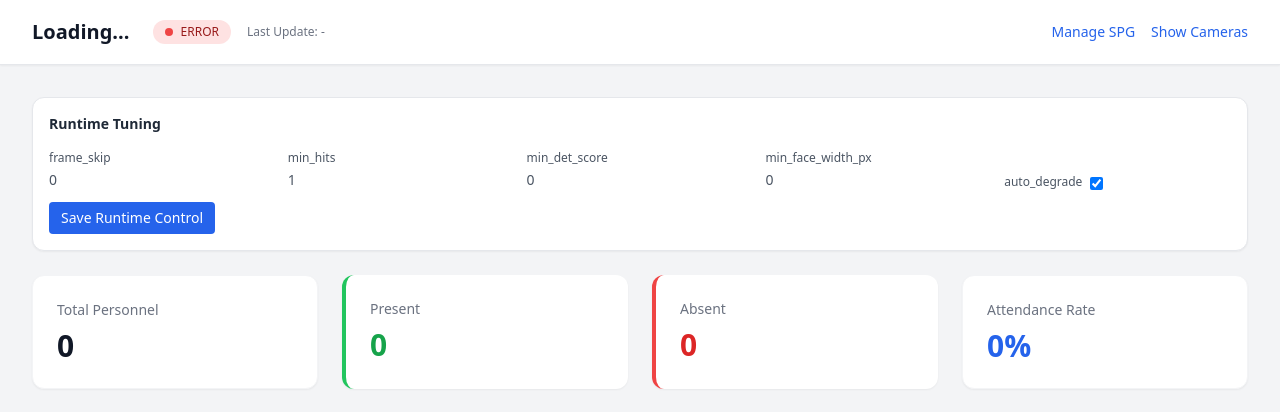
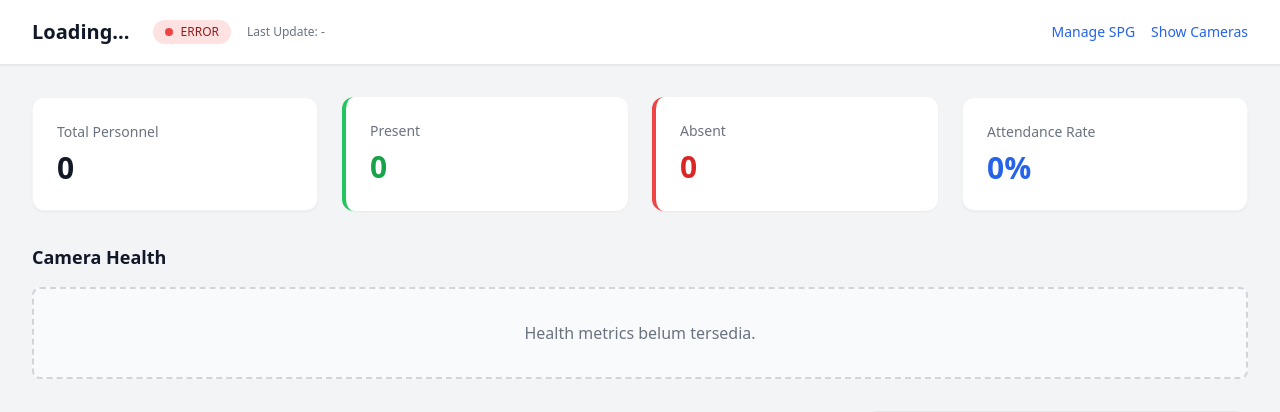
Before and after one commit to Nanaacaw/face_recognition-, a FastAPI app: page / in a window 1280 px wide. Shown: the top 412 px of the page. Run offline with FastAPI, Linux system fonts and the light colour scheme; data that the repository does not hold is empty; parts of the project's set-up code (start-up, migrations or seed data) failed here and were passed over; some libraries are stand-ins or nearby versions.

Commit message:
refactor: remove runtime control API and related UI components from dashboard

```diff
--- a/src/frontend/main.py
+++ b/src/frontend/main.py
@@ -16,7 +16,6 @@ SETTINGS = load_settings()
 DATA_DIR = os.path.join(SETTINGS.storage.data_dir, SETTINGS.storage.sim_output_subdir)
 GALLERY_DIR = os.path.join(SETTINGS.storage.data_dir, SETTINGS.storage.gallery_subdir)
 HEALTH_PATH = os.path.join(DATA_DIR, "camera_health.json")
-RUNTIME_CONTROL_PATH = os.path.join(DATA_DIR, "runtime_control.json")
 
 if not os.path.exists(DATA_DIR):
     print(f"Warning: {DATA_DIR} does not exist yet. Dashboard might be empty.")
@@ -162,83 +161,6 @@ async def api_events():
 async def api_health():
     return get_health()
 
-
-@app.get("/api/runtime/control")
-async def api_runtime_control_get():
-    defaults = {
-        "frame_skip": 0,
-        "min_consecutive_hits": 1,
-        "min_det_score": 0.0,
-        "min_face_width_px": 0,
-        "auto_degrade_enabled": True,
-        "control_path": RUNTIME_CONTROL_PATH,
-    }
-    try:
-        if os.path.exists(RUNTIME_CONTROL_PATH):
-            with open(RUNTIME_CONTROL_PATH, "r", encoding="utf-8") as f:
-                payload = json.load(f)
-                if isinstance(payload, dict):
-                    defaults.update(payload)
-    except Exception:
-        pass
-    return defaults
-
-
-@app.post("/api/runtime/control")
-async def api_runtime_control_set(request: Request):
-    try:
-        payload = await request.json()
-    except Exception:
-        payload = {}
-    if not isinstance(payload, dict):
-        return {"success": False, "error": "Invalid payload."}
-
-    allowed_keys = {
-        "frame_skip",
-        "min_consecutive_hits",
-        "min_det_score",
-        "min_face_width_px",
-        "auto_degrade_enabled",
-    }
-    sanitized: dict[str, int | float | bool] = {}
-    for key in allowed_keys:
-        if key not in payload:
-            continue
-        value = payload[key]
-        try:
-            if key in {"frame_skip", "min_consecutive_hits", "min_face_width_px"}:
-                sanitized[key] = int(value)
-            elif key == "min_det_score":
-                sanitized[key] = float(value)
-            elif key == "auto_degrade_enabled":
-                sanitized[key] = bool(value)
-        except (TypeError, ValueError):
-            continue
-
-    if not sanitized:
-        return {"success": False, "error": "No valid control values."}
-
-    # Read existing controls, then merge.
-    current = {}
-    if os.path.exists(RUNTIME_CONTROL_PATH):
-        try:
-            with open(RUNTIME_CONTROL_PATH, "r", encoding="utf-8") as f:
-                existing = json.load(f)
-                if isinstance(existing, dict):
-                    current = existing
-        except Exception:
-            current = {}
-    current.update(sanitized)
-
-    os.makedirs(os.path.dirname(RUNTIME_CONTROL_PATH), exist_ok=True)
-    with open(RUNTIME_CONTROL_PATH, "w", encoding="utf-8") as f:
-        json.dump(current, f, indent=2)
-
-    return {
-        "success": True,
-        "message": "Runtime control updated.",
-        "control": current,
-    }
 
 @app.get("/api/snapshot/{spg_id}")
 async def api_snapshot(spg_id: str):
--- a/src/frontend/templates/index.html
+++ b/src/frontend/templates/index.html
@@ -44,38 +44,6 @@
     </nav>
 
     <main class="max-w-7xl mx-auto px-4 sm:px-6 lg:px-8 py-8">
-        <div class="bg-white rounded-xl shadow-sm p-4 border border-gray-200 mb-6">
-            <div class="flex flex-wrap items-center justify-between gap-3">
-                <div class="flex items-center gap-3">
-                    <span class="text-sm font-semibold text-gray-800">Runtime Tuning</span>
-                </div>
-            </div>
-            <div class="mt-4 grid grid-cols-2 md:grid-cols-5 gap-3">
-                <label class="text-xs text-gray-600">frame_skip
-                    <input type="number" min="0" x-model.number="runtimeControl.frame_skip" class="mt-1 w-full rounded border-gray-300 text-sm">
-                </label>
-                <label class="text-xs text-gray-600">min_hits
-                    <input type="number" min="1" x-model.number="runtimeControl.min_consecutive_hits" class="mt-1 w-full rounded border-gray-300 text-sm">
-                </label>
-                <label class="text-xs text-gray-600">min_det_score
-                    <input type="number" step="0.01" min="0" x-model.number="runtimeControl.min_det_score" class="mt-1 w-full rounded border-gray-300 text-sm">
-                </label>
-                <label class="text-xs text-gray-600">min_face_width_px
-                    <input type="number" min="0" x-model.number="runtimeControl.min_face_width_px" class="mt-1 w-full rounded border-gray-300 text-sm">
-                </label>
-                <label class="text-xs text-gray-600 flex items-end">
-                    <span class="mr-2">auto_degrade</span>
-                    <input type="checkbox" x-model="runtimeControl.auto_degrade_enabled" class="rounded border-gray-300">
-                </label>
-            </div>
-            <div class="mt-3">
-                <button @click="saveRuntimeControl()"
-                        class="px-3 py-1.5 rounded text-sm font-medium bg-blue-600 text-white hover:bg-blue-700 transition-colors">
-                    Save Runtime Control
-                </button>
-            </div>
-        </div>
-
         <div class="grid grid-cols-1 md:grid-cols-4 gap-6 mb-8">
             <div class="bg-white rounded-xl shadow-sm p-6 border border-gray-100">
                 <div class="text-sm font-medium text-gray-500">Total Personnel</div>
@@ -296,18 +264,10 @@
                 lastUpdate: '-',
                 showCameras: false,
                 cameraModal: { open: false, cam: null },
-                runtimeControl: {
-                    frame_skip: 0,
-                    min_consecutive_hits: 1,
-                    min_det_score: 0.0,
-                    min_face_width_px: 0,
-                    auto_degrade_enabled: true
-                },
 
                 init() {
                     this.fetchData();
                     this.fetchCameras();
-                    this.fetchRuntimeControl();
                     setInterval(() => this.fetchData(), 2000);
                 },
 
@@ -341,38 +301,6 @@
                         }
                     } catch (e) {
                         console.error('Camera fetch error', e);
-                    }
-                },
-
-                async fetchRuntimeControl() {
-                    try {
-                        const res = await fetch('/api/runtime/control');
-                        const ctl = await res.json();
-                        this.runtimeControl.frame_skip = Number(ctl.frame_skip ?? 0);
-                        this.runtimeControl.min_consecutive_hits = Number(ctl.min_consecutive_hits ?? 1);
-                        this.runtimeControl.min_det_score = Number(ctl.min_det_score ?? 0);
-                        this.runtimeControl.min_face_width_px = Number(ctl.min_face_width_px ?? 0);
-                        this.runtimeControl.auto_degrade_enabled = Boolean(ctl.auto_degrade_enabled ?? true);
-                    } catch (e) {
-                        console.error('Runtime control fetch error', e);
-                    }
-                },
-
-                async saveRuntimeControl() {
-                    try {
-                        await fetch('/api/runtime/control', {
-                            method: 'POST',
-                            headers: { 'Content-Type': 'application/json' },
-                            body: JSON.stringify({
-                                frame_skip: Number(this.runtimeControl.frame_skip || 0),
-                                min_consecutive_hits: Number(this.runtimeControl.min_consecutive_hits || 1),
-                                min_det_score: Number(this.runtimeControl.min_det_score || 0),
-                                min_face_width_px: Number(this.runtimeControl.min_face_width_px || 0),
-                                auto_degrade_enabled: Boolean(this.runtimeControl.auto_degrade_enabled),
-                            })
-                        });
-                    } catch (e) {
-                        console.error('Runtime control save error', e);
                     }
                 },
 
```
